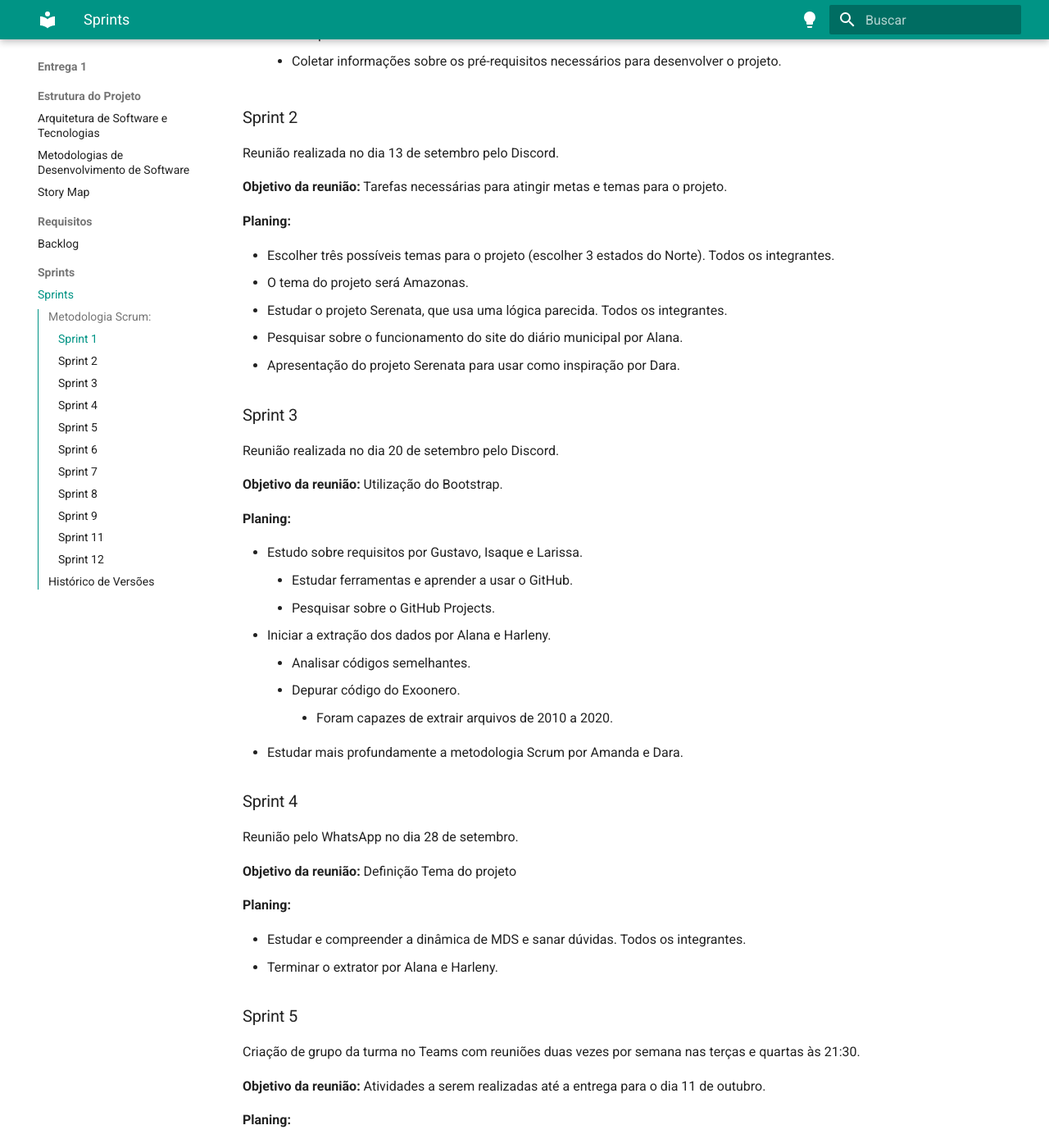
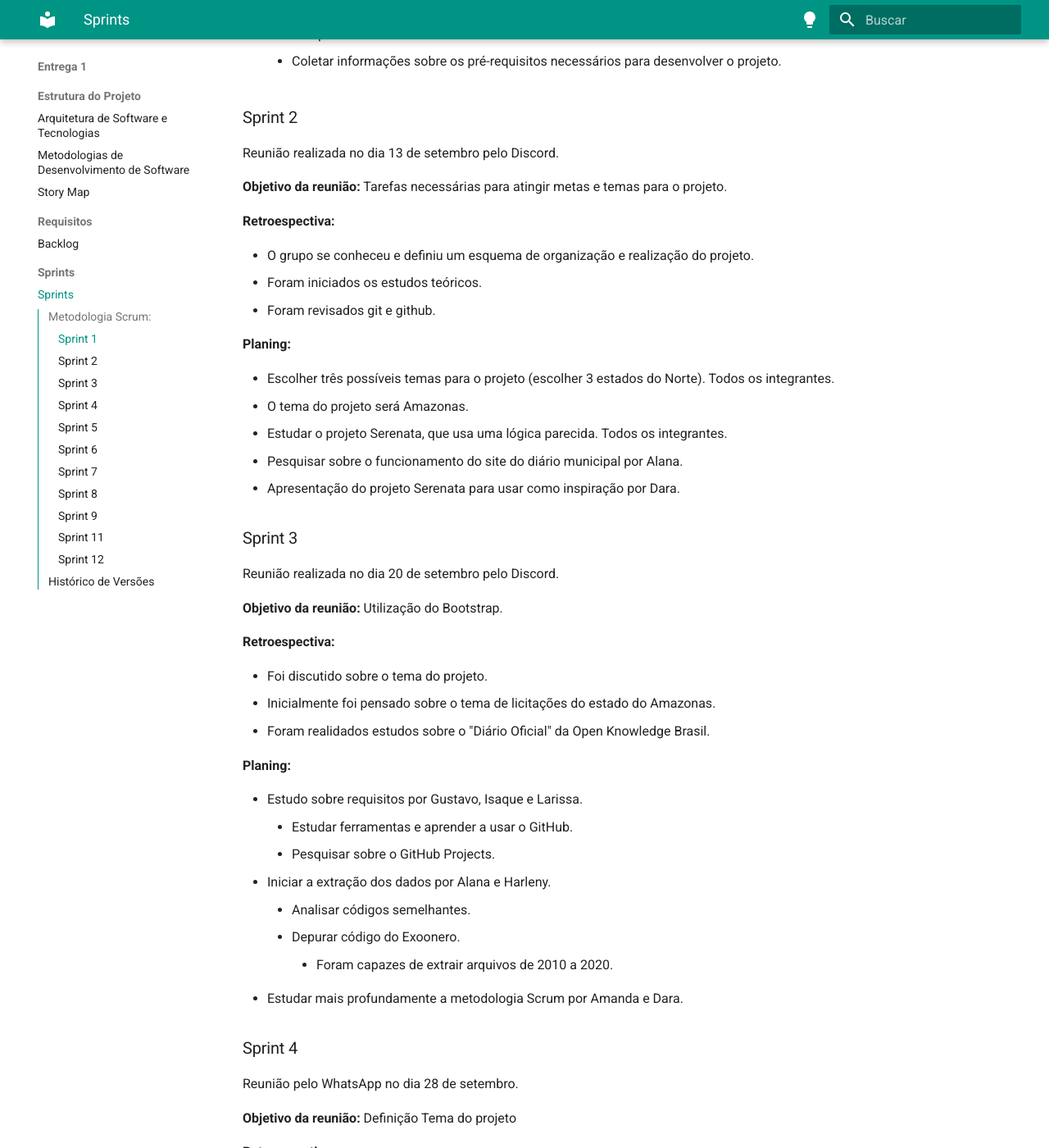
Before and after one commit to unb-mds/2023-2-Squad02-Desmatazonia, an MkDocs documentation site: the page built from docs/Entrega_1/Sprints/sprints.md, in a window 1280 px wide and 1400 px high, scrolled down 891 px. Shown: the whole window at 82% size. Built offline with MkDocs 1.6.1 and Material for MkDocs 9.7.7, drawn with Linux system fonts in a browser that asks for light colours; some of the changed text lies outside the part shown.

Commit message:
docs - Update sprints.md
Adição da retroespectiva a cada sprint realizada.

```diff
--- a/docs/Entrega_1/Sprints/sprints.md
+++ b/docs/Entrega_1/Sprints/sprints.md
@@ -33,6 +33,12 @@
 
 **Objetivo da reunião:** Tarefas necessárias para atingir metas e temas para o projeto.
 
+**Retroespectiva:**
+
+- O grupo se conheceu e definiu um esquema de organização e realização do projeto.
+- Foram iniciados os estudos teóricos.
+- Foram revisados git e github.
+
 **Planing:**
 
 - Escolher três possíveis temas para o projeto (escolher 3 estados do Norte). Todos os integrantes.
@@ -46,6 +52,12 @@
 Reunião realizada no dia 20 de setembro pelo Discord.
 
 **Objetivo da reunião:**  Utilização do Bootstrap.
+
+**Retroespectiva:**
+
+- Foi discutido sobre o tema do projeto.
+  - Inicialmente foi pensado sobre o tema de licitações do estado do Amazonas.
+- Foram realidados estudos sobre o "Diário Oficial" da Open Knowledge Brasil.
 
 **Planing:**
 
@@ -64,6 +76,12 @@
 
 **Objetivo da reunião:** Definição Tema do projeto
 
+**Retroespectiva:**
+
+- Foi necessário uma preparação dos integrantes para trabalhar no github
+- Foi iniciada a extração de dados das licitações do Amazonas.
+- Foram analisados códigos de repositórios anteriores.
+
 **Planing:**
 
 - Estudar e compreender a dinâmica de MDS e sanar dúvidas. Todos os integrantes.
@@ -74,6 +92,13 @@
 Criação de grupo da turma no Teams com reuniões duas vezes por semana nas terças e quartas às 21:30.
 
 **Objetivo da reunião:** Atividades a serem realizadas até a entrega para o dia 11 de outubro.
+
+**Retroespectiva:**
+
+- Reorganização do grupo.
+- Apoio aos integrantes com dificuldades.
+- Finalização do extrator.
+
 
 **Planing:**
 
@@ -91,6 +116,12 @@
 mudar o designer do site para algo mais parecido com o do exoornero. Além de organizar as
 outras atividades para a realese 1 (entrega para o dia 25).
 
+**Retroespetiva:**
+
+- Inicio da documentação.
+- Estudo e preparação da arquitetura.
+- Estilização do Frontend.
+
 **Planing:**
 
 - Refazer o layout no Figma: Harleny
@@ -104,6 +135,12 @@
 
 **Objetivo da reunião:** Alinhar atividades para entrega da Release 1. É necessário focar mais no front, na metodologia Scrum e sobre as
 atividades que faltam ser completadas.
+
+**Retroespectiva:**
+
+- Reverificação da arquitetura.
+- Redefinição das tecnologias do Frontend.
+- Criação do git projects.
 
 **Planing:**
 
@@ -119,6 +156,13 @@
 
 **Objetivo da reunião:** Na reunião realizada via WhatsApp, o nosso grupo avaliou o andamento do projeto e identificou pontos cruciais que demandam atenção para prosseguirmos. Uma das principais questões em discussão é a necessidade de mudar o tema do projeto para explorar a relação do Meio Ambiente no Amazonas, mas não sabemos em que contexto ainda. Como essa decisão requer uma análise aprofundada foi decidido que será um ponto de discussão crucial que ocorrerá na próxima reunião por vídeo conferência. Além disso, discutimos a importância de definir pesquisas e informações necessárias para sustentar o progresso do desenvolvimento.
 
+**Retroespectiva:**
+
+- Reestilização do Frontend.
+- Trabalho no Front.
+- Finalização da documentação para a Release 1.
+- Organização do extrator.
+
 **Planing**
 
 - Estudar e pesquisar a integração contínua (CI) e a entrega contínua (CD). : Alana Gabriele
@@ -133,6 +177,12 @@
 
 **Objetivo da reunião:** Continuar a discurssão sobre a organização das pesquisas para o desenvolvimento da segunda etapa do projeto e procurar por uma nova base de dados mais atualizada sobre o meio ambiente no Amazonas.
 
+**Retroespectiva:**
+
+- Mudança de tema: Desmatamento na Amazônia.
+- Estudo sobre testes de software.
+- Estudo sobre o extreme programming.
+
 **Planing**
 
 - Pesquisar por uma nova base de dados: Larissa Stéfane e Gustavo
@@ -145,6 +195,12 @@
   Realizada no dia 22/11/2023 por meio de uma reunião no Teams
 
   **Objetivo da reunião:** Discutir sobre a organização e planejamento do grupo para as próximas duas semanas e se preparar para a entrega final do projeto. Para isso, foram definidas algumas sprints.
+
+  **Retroespectiva:**
+
+  - Organização das sprints.
+  - Continuação do desenvolvimento do Frontend.
+  - Definição de uma nova base de dados para o projeto.
 
   **Planing**
 
@@ -161,6 +217,12 @@
 Realizada no dia 29 e 30 de novembro  de 2023 por meio de conversas e reuniões no whatzapp.
 
 **Objetivo da reunião:** A medida que o projeto foi se desenvolvendo e alguns parâmetros se tornaram mais complexos, foi necessário falar sobre alguns pontos cruciais, como verificar a qualidade do código, verificar os dados capturados até agora e como seria o funcionamento dos gráficos.
+
+**Retroespectiva:**
+
+- Foi realizado um estudo sobre a refatoração da busca de dados.
+- Preparação dos gráficos.
+- Estudo sobre importância dos testes de software.
 
 **Planing**
 
@@ -180,6 +242,13 @@
 **Objetivo da reunião:** Foi verificado que há alguns atrasos e pendências para a finalização do projeto. Assim como é essencial prepará-lo para a entrega. Desse modo, houve um diálogo sobre quais seriam a diretrizes necessárias.
 
 **Importante:** O nome do projeto ficou decidido como “Desmatazônia”.
+
+**Retroespectiva:**
+
+- Reimplementação dos gráficos.
+- Estudo sobre beautiful soup.
+- Refatoração dos dados Json.
+- EStudo sobre o funcionamento dos testes.
 
 **Planing**
 
```
Also changed, not shown: other parts of docs/Entrega_1/Sprints/sprints.md (+1 -0 lines).
